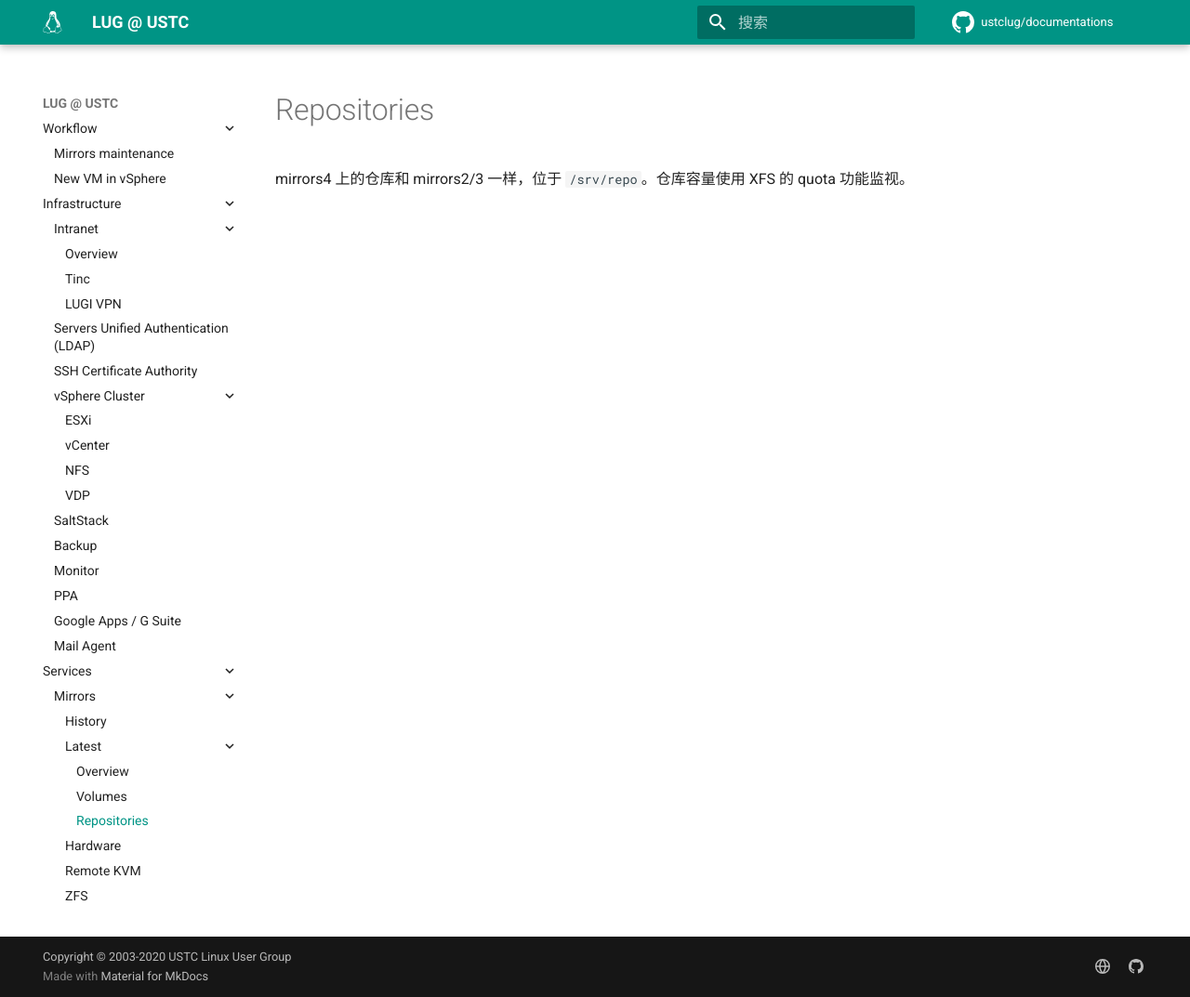
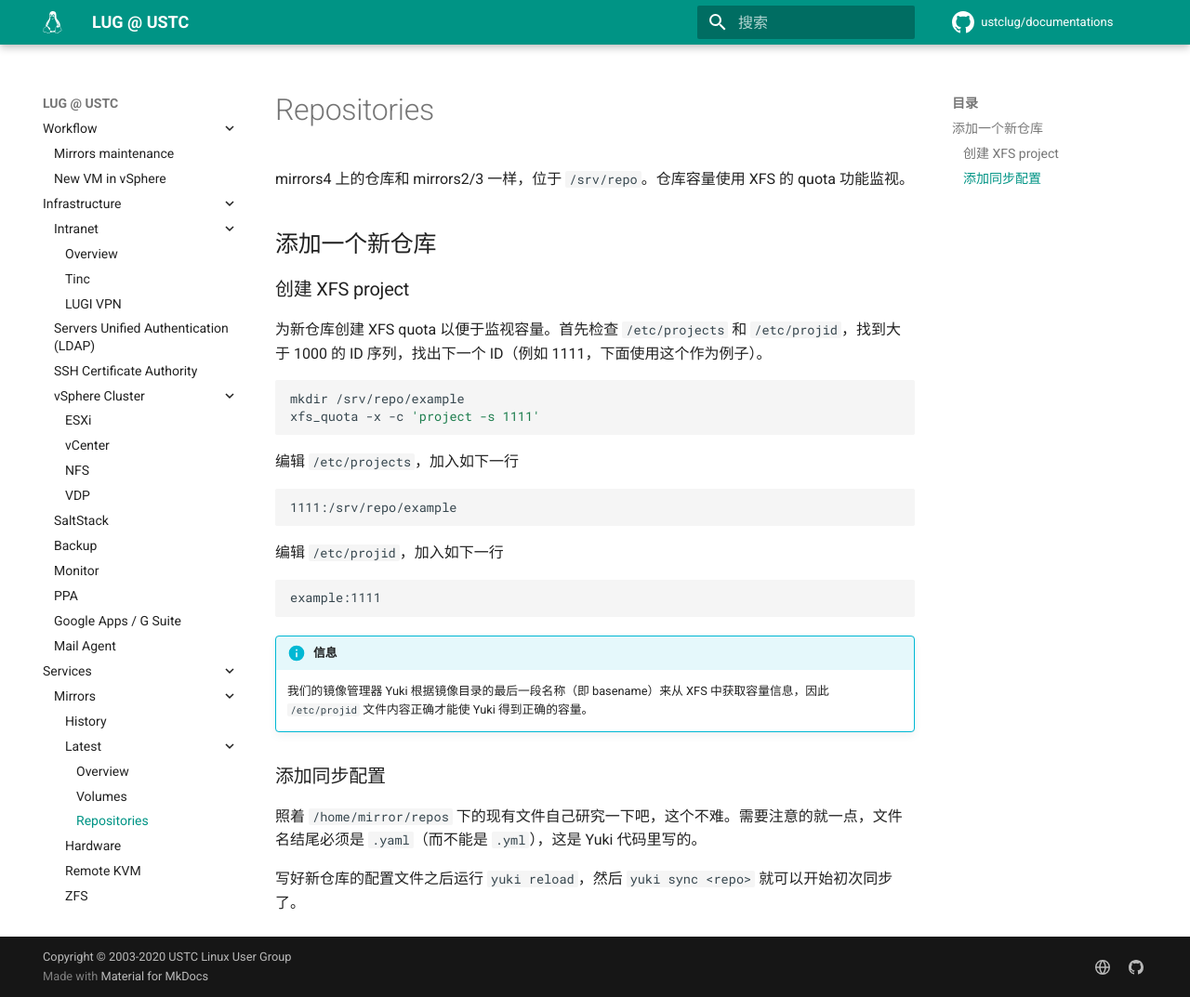
Before and after one commit to ustclug/documentations, an MkDocs documentation site: the page built from docs/services/mirrors/4/repos.md, in a window 1280 px wide and 1073 px high. Shown: the whole window at 93% size. Built offline with MkDocs 1.6.1 and Material for MkDocs 9.7.7, drawn with Linux system fonts in a browser that asks for light colours; comment, search, counter and statistics services are not loaded.

Commit message:
Add docs on mirrors4 XFS

````diff
--- a/docs/services/mirrors/4/repos.md
+++ b/docs/services/mirrors/4/repos.md
@@ -1,3 +1,36 @@
 # Repositories
 
 mirrors4 上的仓库和 mirrors2/3 一样，位于 `/srv/repo`。仓库容量使用 XFS 的 quota 功能监视。
+
+## 添加一个新仓库
+
+### 创建 XFS project
+
+为新仓库创建 XFS quota 以便于监视容量。首先检查 `/etc/projects` 和 `/etc/projid`，找到大于 1000 的 ID 序列，找出下一个 ID（例如 1111，下面使用这个作为例子）。
+
+```shell
+mkdir /srv/repo/example
+xfs_quota -x -c 'project -s 1111'
+```
+
+编辑 `/etc/projects`，加入如下一行
+
+```text
+1111:/srv/repo/example
+```
+
+编辑 `/etc/projid`，加入如下一行
+
+```text
+example:1111
+```
+
+!!! info "信息"
+
+    我们的镜像管理器 Yuki 根据镜像目录的最后一段名称（即 basename）来从 XFS 中获取容量信息，因此 `/etc/projid` 文件内容正确才能使 Yuki 得到正确的容量。
+
+### 添加同步配置
+
+照着 `/home/mirror/repos` 下的现有文件自己研究一下吧，这个不难。需要注意的就一点，文件名结尾必须是 `.yaml`（而不能是 `.yml`），这是 Yuki 代码里写的。
+
+写好新仓库的配置文件之后运行 `yuki reload`，然后 `yuki sync <repo>` 就可以开始初次同步了。
````
Also changed, not shown: docs/services/mirrors/4/volumes.md (+5 -2 lines).
